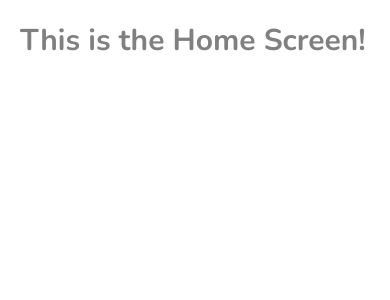
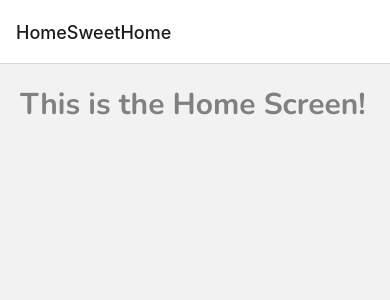
Before and after one commit to OwenSit/ReactNativeTheReviewAppDemo, a React Native app: screen / in a window 390 px wide. Shown: the top 300 px of the page. Built offline with nearby package versions, Linux system fonts and the light colour scheme.

Commit message:
add homestack navigator

```diff
--- a/App.js
+++ b/App.js
@@ -6,6 +6,7 @@
 import Home from "./screens/home";
 import ReviewDetails from "./screens/reviewDetails";
 import AppLoading from "expo-app-loading";
+import HomeStack from "./routes/homeStack";
 
 const getFont = () =>
   Font.loadAsync({
@@ -16,7 +17,7 @@
 export default function App() {
   const [fontsLoaded, setFontsLoaded] = useState(false);
   if (fontsLoaded) {
-    return <Home />;
+    return <HomeStack />;
   } else {
     return (
       <AppLoading
--- /dev/null
+++ b/routes/homeStack.js
@@ -0,0 +1,26 @@
+import { NavigationContainer } from "@react-navigation/native";
+import { createNativeStackNavigator } from "@react-navigation/native-stack";
+import Home from "../screens/home";
+import ReviewDetails from "../screens/reviewDetails";
+
+// const screens = {
+//   Home: {
+//     screen: Home,
+//   },
+//   ReviewDetails: {
+//     screen: ReviewDetails,
+//   },
+// };
+
+const Stack = createNativeStackNavigator();
+
+export default function HomeStack() {
+  return (
+    <NavigationContainer>
+      <Stack.Navigator>
+        <Stack.Screen name="HomeSweetHome" component={Home} />
+        <Stack.Screen name="ReviewDetails" component={ReviewDetails} />
+      </Stack.Navigator>
+    </NavigationContainer>
+  );
+}
```
